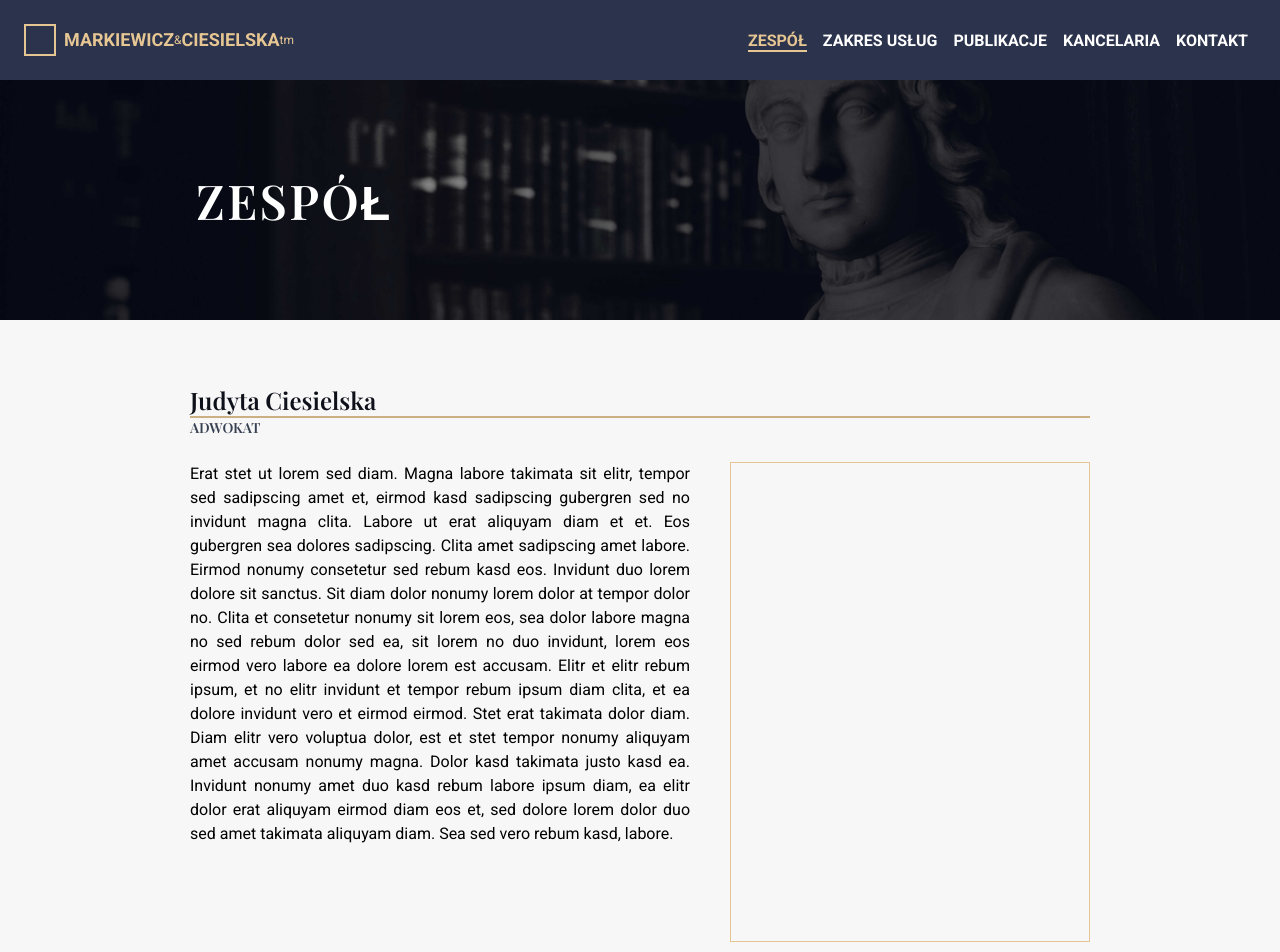
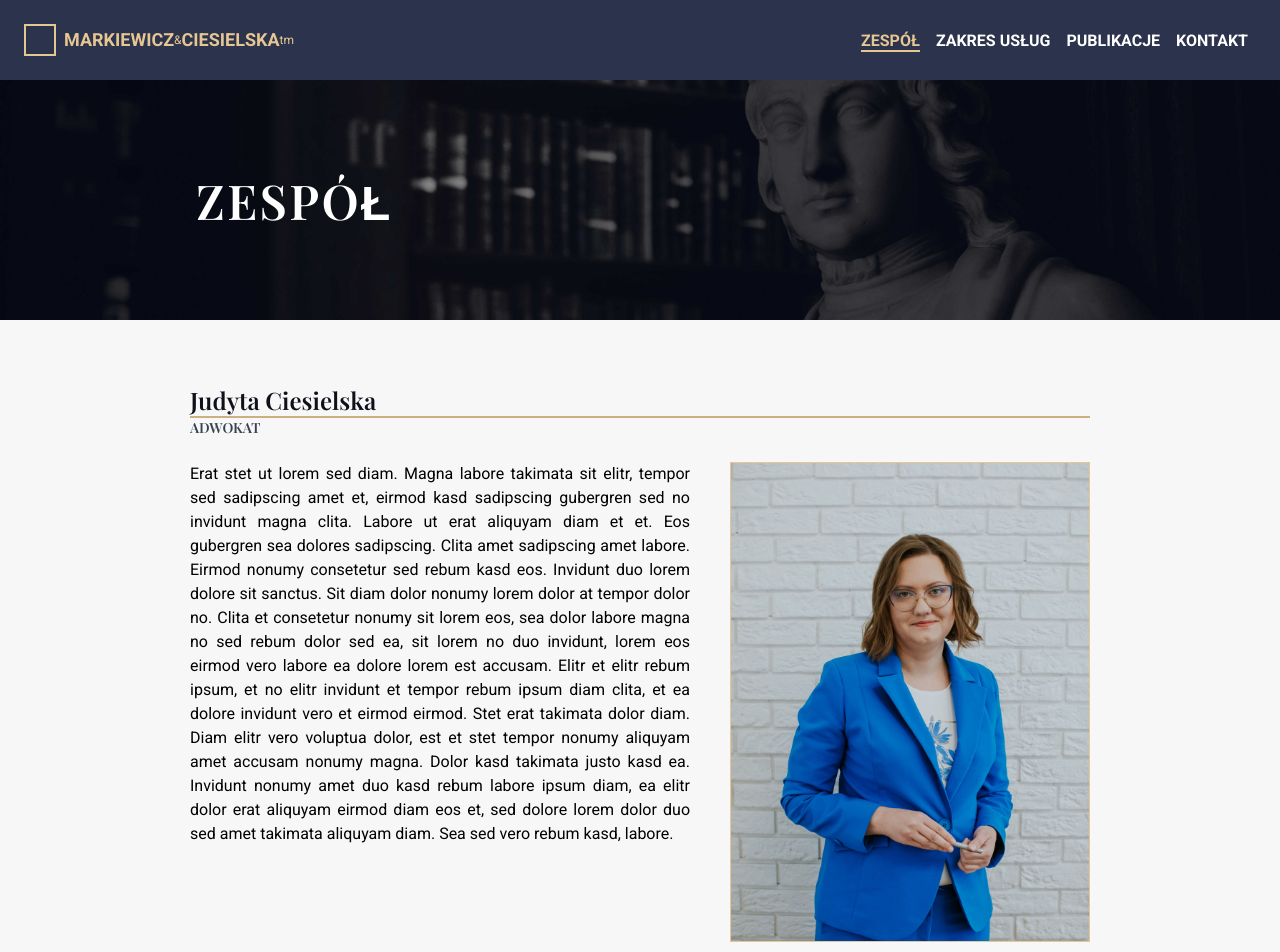
Before and after one commit to OstrowskiDev/kancelaria, a Next.js app: page /zespol in a window 1280 px wide. Shown: the top 952 px of the page. Built offline with nearby package versions, Linux system fonts and the light colour scheme.

Commit message:
Added images provided by Clients remaining parts of business page.

```diff
--- a/src/app/zespol/page.js
+++ b/src/app/zespol/page.js
@@ -1,5 +1,6 @@
-import { Header } from '@/ui/components/Header'
-import { team } from '@/mock-data/team'
+import { Header } from "@/ui/components/Header"
+import { team } from "@/mock-data/team"
+import Image from "next/image"
 
 export default function Zespol() {
   return (
@@ -18,11 +19,18 @@ export default function Zespol() {
               </h3>
             </div>
             <div className="team-member-content flex flex-row">
-              <p className="team-member-description mr-10 text-justify ">{member.description}</p>
-              <div
-                className="team-member-photo w-[360px] h-[480px] border border-secondary-200 shrink-0"
-                alt={`team member: ${member.name}, ${member.title}`}
-              ></div>
+              <p className="team-member-description mr-10 text-justify ">
+                {member.description}
+              </p>
+              <div className="team-member-photo relative w-[360px] h-[480px] border border-secondary-200 shrink-0">
+                <Image
+                  src={`${member.image}`}
+                  alt={`${member.name}, ${member.title}`}
+                  layout="fill"
+                  objectFit="cover"
+                  objectPosition="center 25%"
+                />
+              </div>
             </div>
           </div>
         ))}
--- a/src/mock-data/home.js
+++ b/src/mock-data/home.js
@@ -42,6 +42,6 @@ export const home = {
   team: {
     title: "zespół",
     content:
-      "Opis zespołu. Szczegółowy opis zespołu znajduje się na /zespol więc tutaj coś bardziej ogólnego i zachęcającego do współpracy. <br /><br /> Sed eos amet diam stet diam eos et voluptua voluptua lorem, lorem amet dolor et amet sadipscing diam et ipsum kasd. Tempor ut eirmod accusam gubergren at. Clita sit dolor sit gubergren. Ut et at takimata et takimata. Est justo labore aliquyam sanctus dolor lorem. Eos ut ut diam voluptua nonumy. Rebum sit invidunt duo eirmod. <br /><br /> Diam est dolor ut tempor et clita diam et, diam tempor ea sit lorem, et no sea voluptua ipsum sadipscing elitr et eirmod ipsum, accusam et magna dolor diam sed, sanctus at consetetur duo dolore eos consetetur amet ipsum lorem, dolores lorem et consetetur sit voluptua amet amet sanctus. Kasd et sea ipsum justo justo erat magna, no et no ipsum rebum kasd est. <br /><br /> Lorem takimata kasd dolor amet, et accusam dolores sea amet amet eos sit. Ea vero amet dolor eirmod clita dolore.",
+      "Opis zespołu. Szczegółowy opis zespołu znajduje się na /zespol więc tutaj coś bardziej ogólnego i zachęcającego do współpracy. <br /><br /> Sed eos amet diam stet diam eos et voluptua voluptua lorem, lorem amet dolor et amet sadipscing diam et ipsum kasd. Tempor ut eirmod accusam gubergren at. Clita sit dolor sit gubergren. Ut et at takimata et takimata. Est justo labore aliquyam sanctus dolor lorem. Eos ut ut diam voluptua nonumy. Rebum sit invidunt duo eirmod. <br /><br /> Diam est dolor ut tempor et clita diam et, diam tempor ea sit lorem, et no sea voluptua ipsum sadipscing elitr et eirmod ipsum, accusam et magna dolor diam sed, sanctus at consetetur duo dolore eos consetetur amet ipsum lorem, dolores lorem et consetetur sit voluptua amet amet sanctus. Kasd et sea ipsum justo justo erat magna, no et no ipsum rebum kasd est. <br /><br /> Lorem takimata kasd dolor amet, et accusam dolores sea amet amet eos sit. Ea vero amet dolor eirmod clita dolore. Clita sit dolor sit gubergren. Ut et at takimata et takimata. Est justo labore aliquyam sanctus dolor lorem. Eos ut ut diam voluptua nonumy. Tempor ut eirmod accusam gubergren at. Clita sit dolor sit gubergren.",
   },
 }
--- a/src/mock-data/team.js
+++ b/src/mock-data/team.js
@@ -1,14 +1,16 @@
 export const team = [
   {
-    name: 'Judyta Ciesielska',
-    title: 'adwokat',
+    name: "Judyta Ciesielska",
+    image: "judyta_ciesielska.jpg",
+    title: "adwokat",
     description:
-      'Erat stet ut lorem sed diam. Magna labore takimata sit elitr, tempor sed sadipscing amet et, eirmod kasd sadipscing gubergren sed no invidunt magna clita. Labore ut erat aliquyam diam et et. Eos gubergren sea dolores sadipscing. Clita amet sadipscing amet labore. Eirmod nonumy consetetur sed rebum kasd eos. Invidunt duo lorem dolore sit sanctus. Sit diam dolor nonumy lorem dolor at tempor dolor no. Clita et consetetur nonumy sit lorem eos, sea dolor labore magna no sed rebum dolor sed ea, sit lorem no duo invidunt, lorem eos eirmod vero labore ea dolore lorem est accusam. Elitr et elitr rebum ipsum, et no elitr invidunt et tempor rebum ipsum diam clita, et ea dolore invidunt vero et eirmod eirmod. Stet erat takimata dolor diam. Diam elitr vero voluptua dolor, est et stet tempor nonumy aliquyam amet accusam nonumy magna. Dolor kasd takimata justo kasd ea. Invidunt nonumy amet duo kasd rebum labore ipsum diam, ea elitr dolor erat aliquyam eirmod diam eos et, sed dolore lorem dolor duo sed amet takimata aliquyam diam. Sea sed vero rebum kasd, labore.',
+      "Erat stet ut lorem sed diam. Magna labore takimata sit elitr, tempor sed sadipscing amet et, eirmod kasd sadipscing gubergren sed no invidunt magna clita. Labore ut erat aliquyam diam et et. Eos gubergren sea dolores sadipscing. Clita amet sadipscing amet labore. Eirmod nonumy consetetur sed rebum kasd eos. Invidunt duo lorem dolore sit sanctus. Sit diam dolor nonumy lorem dolor at tempor dolor no. Clita et consetetur nonumy sit lorem eos, sea dolor labore magna no sed rebum dolor sed ea, sit lorem no duo invidunt, lorem eos eirmod vero labore ea dolore lorem est accusam. Elitr et elitr rebum ipsum, et no elitr invidunt et tempor rebum ipsum diam clita, et ea dolore invidunt vero et eirmod eirmod. Stet erat takimata dolor diam. Diam elitr vero voluptua dolor, est et stet tempor nonumy aliquyam amet accusam nonumy magna. Dolor kasd takimata justo kasd ea. Invidunt nonumy amet duo kasd rebum labore ipsum diam, ea elitr dolor erat aliquyam eirmod diam eos et, sed dolore lorem dolor duo sed amet takimata aliquyam diam. Sea sed vero rebum kasd, labore.",
   },
   {
-    name: 'Katarzyna Markiewicz',
-    title: 'adwokat',
+    name: "Katarzyna Markiewicz",
+    image: "katarzyna_markiewicz.jpg",
+    title: "adwokat",
     description:
-      'Consetetur invidunt lorem labore ea amet. Voluptua stet gubergren sit sadipscing dolor lorem sed, diam et ea diam clita dolore, takimata et clita et et sit stet sit lorem, sit sit et accusam dolor sed takimata sed. Magna ipsum clita et aliquyam ea sed. Clita et vero duo ipsum amet dolore dolores aliquyam. Kasd diam sed eirmod no ipsum, clita dolores amet erat nonumy aliquyam ipsum ea sed. Invidunt dolor vero labore consetetur accusam justo est sadipscing duo. Diam amet kasd amet et dolores et ipsum vero diam, vero ipsum kasd lorem voluptua. Tempor dolore dolore amet erat dolores sea, no sit ipsum lorem magna ea sit dolor labore. Et eirmod lorem magna ipsum elitr accusam. Lorem ipsum ipsum dolor et diam eirmod. Diam dolores sed justo est et magna, diam dolores est ut dolor sed no aliquyam sea, duo. Labore amet ipsum consetetur aliquyam et ipsum diam. Sanctus sadipscing clita magna aliquyam eirmod kasd sed, magna elitr diam labore takimata accusam ipsum, at ut ipsum consetetur accusam at voluptua, est invidunt sanctus diam takimata et eirmod elitr et. Labore tempor ut ipsum et lorem ea vero, ipsum ea ipsum elitr amet eos amet justo sed accusam. Est sed ipsum sea ut sit.',
+      "Consetetur invidunt lorem labore ea amet. Voluptua stet gubergren sit sadipscing dolor lorem sed, diam et ea diam clita dolore, takimata et clita et et sit stet sit lorem, sit sit et accusam dolor sed takimata sed. Magna ipsum clita et aliquyam ea sed. Clita et vero duo ipsum amet dolore dolores aliquyam. Kasd diam sed eirmod no ipsum, clita dolores amet erat nonumy aliquyam ipsum ea sed. Invidunt dolor vero labore consetetur accusam justo est sadipscing duo. Diam amet kasd amet et dolores et ipsum vero diam, vero ipsum kasd lorem voluptua. Tempor dolore dolore amet erat dolores sea, no sit ipsum lorem magna ea sit dolor labore. Et eirmod lorem magna ipsum elitr accusam. Lorem ipsum ipsum dolor et diam eirmod. Diam dolores sed justo est et magna, diam dolores est ut dolor sed no aliquyam sea, duo. Labore amet ipsum consetetur aliquyam et ipsum diam. Sanctus sadipscing clita magna aliquyam eirmod kasd sed, magna elitr diam labore takimata accusam ipsum, at ut ipsum consetetur accusam at voluptua, est invidunt sanctus diam takimata et eirmod elitr et. Labore tempor ut ipsum et lorem ea vero, ipsum ea ipsum elitr amet eos amet justo sed accusam. Est sed ipsum sea ut sit.",
   },
 ]
--- a/src/ui/components/Navigation.js
+++ b/src/ui/components/Navigation.js
@@ -1,7 +1,7 @@
-'use client'
+"use client"
 
-import Link from 'next/link'
-import { usePathname } from 'next/navigation'
+import Link from "next/link"
+import { usePathname } from "next/navigation"
 
 export function Navigation() {
   const path = usePathname()
@@ -12,26 +12,35 @@ export function Navigation() {
   function changeActiveClass(href) {
     return `${
       isActive(href)
-        ? 'text-secondary-200 border-b-2 border-secondary-200'
-        : 'text-white hover:border-b-2 hover:border-white'
+        ? "text-secondary-200 border-b-2 border-secondary-200"
+        : "text-white hover:border-b-2 hover:border-white"
     }`
   }
 
   return (
     <div className="navbar-anchors">
-      <Link className={`navbar-anchor ${changeActiveClass('/zespol')}`} href="/zespol">
+      <Link
+        className={`navbar-anchor ${changeActiveClass("/zespol")}`}
+        href="/zespol"
+      >
         ZESPÓŁ
       </Link>
-      <Link className={`navbar-anchor ${changeActiveClass('/zakres-uslug')}`} href="/zakres-uslug">
+      <Link
+        className={`navbar-anchor ${changeActiveClass("/zakres-uslug")}`}
+        href="/zakres-uslug"
+      >
         ZAKRES USŁUG
       </Link>
-      <Link className={`navbar-anchor ${changeActiveClass('/publikacje')}`} href="/publikacje">
+      <Link
+        className={`navbar-anchor ${changeActiveClass("/publikacje")}`}
+        href="/publikacje"
+      >
         PUBLIKACJE
       </Link>
-      <Link className={`navbar-anchor ${changeActiveClass('/kancelaria')}`} href="/kancelaria">
-        KANCELARIA
-      </Link>
-      <Link className={`navbar-anchor ${changeActiveClass('/kontakt')}`} href="/kontakt">
+      <Link
+        className={`navbar-anchor ${changeActiveClass("/kontakt")}`}
+        href="/kontakt"
+      >
         KONTAKT
       </Link>
     </div>
```
Also changed, not shown: src/app/publikacje/page.js (+22 -10 lines), 2 other files (tests, documents, lock files or other folders).
